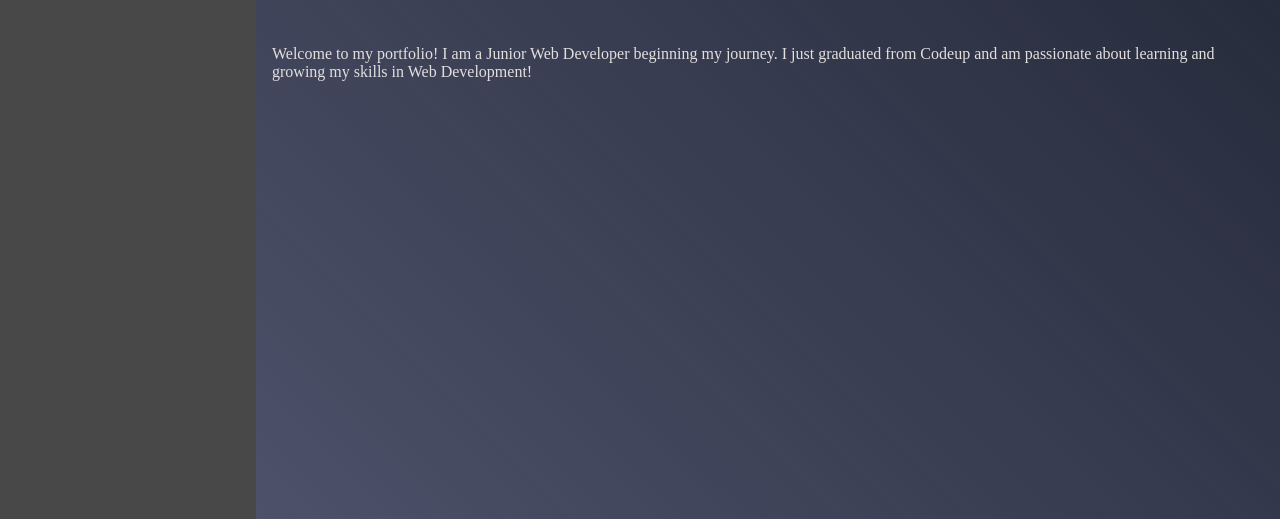
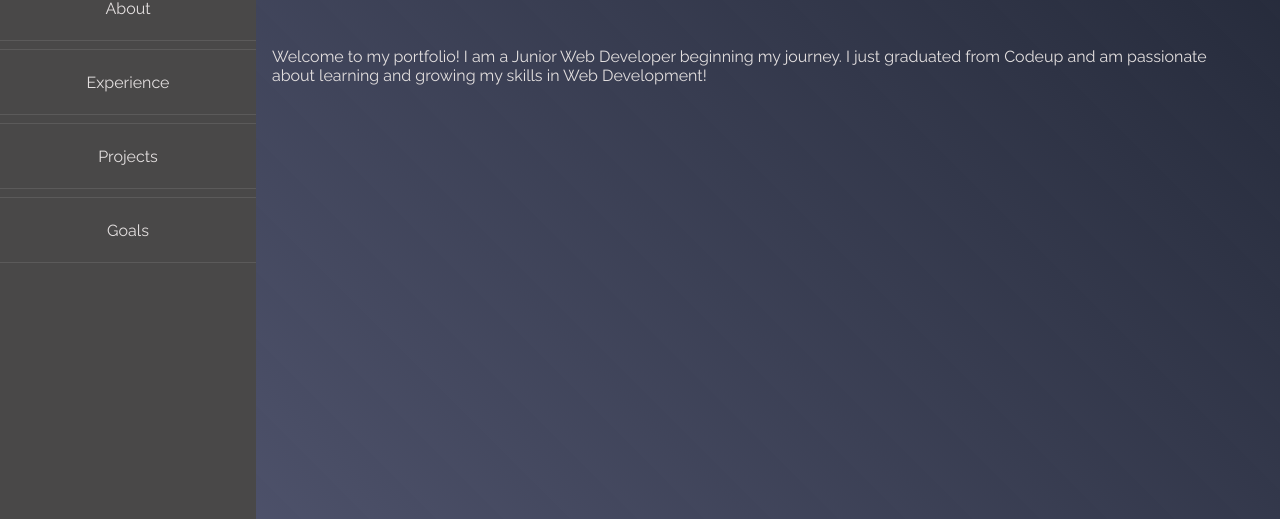
Before and after one commit to thevaliantjosh/thevaliantjosh.github.io, a website: page joshua-sprouse.html in a window 1280 px wide. Shown: the part 281-800 px from the top of the page. Drawn offline with Linux system fonts and the light colour scheme.

Commit message:
Working on sidebar design

```diff
--- a/css/joshua-sprouse.css
+++ b/css/joshua-sprouse.css
@@ -2,7 +2,13 @@
     --profile_background: linear-gradient(45deg, #535771, #010718E0);
     --text_white: #e3dfdf;
     --sidebar_gray: #494848;
+    --sidbar_border_gray: #676565A0
 }
+
+
+/*font-family: 'Raleway', sans-serif;*/
+/*font-family: 'Roboto Serif', serif;*/
+
 .page-wrapper {
     position: fixed;
     top: 0;
@@ -17,6 +23,11 @@
 
 h1, h2, p{
     color: var(--text_white);
+}
+
+p {
+    font-size: 16px;
+    font-family: 'Raleway', sans-serif;
 }
 
 .page-container {
@@ -41,6 +52,12 @@ h1, h2, p{
 
 .title-column {
     font-size: 2rem;
+    font-family: 'Roboto Serif', serif;
+}
+
+.title-column:nth-last-child(even){
+    font-size: 2rem;
+    font-family: 'Roboto Thin', serif;
 }
 
 .about-row {
@@ -52,6 +69,10 @@ h1, h2, p{
 
 .sidebar {
     /*position: fixed;*/
+    display: flex;
+    flex-direction: column;
+    /*align-items: center;*/
+    justify-content: center;
     width: 20vw;
     height: 100vh;
     top: 0;
@@ -60,3 +81,22 @@ h1, h2, p{
     left: 0;
     background-color: var(--sidebar_gray);
 }
+
+.sidebar-row {
+    display: flex;
+    align-items: center;
+    justify-content: center;
+    max-width: 100%;
+    height: 4rem;
+    margin: .25rem 0;
+    border: 1px solid var(--sidbar_border_gray);
+    border-right: none;
+    border-left: none;
+
+}
+
+.sidebar-column a {
+    text-decoration: none;
+    color: var(--text_white);
+    font-family: 'Raleway', sans-serif
+}
--- a/joshua-sprouse.html
+++ b/joshua-sprouse.html
@@ -4,6 +4,10 @@
     <meta charset="UTF-8">
     <meta name="viewport" content="width=device-width, initial-scale=1.0">
     <title>Joshua Sprouse</title>
+    <!--Font Family-->
+    <link rel="preconnect" href="https://fonts.googleapis.com">
+    <link rel="preconnect" href="https://fonts.gstatic.com" crossorigin>
+    <link href="https://fonts.googleapis.com/css2?family=Raleway:wght@400;900&family=Roboto+Serif:ital,opsz,wght@0,8..144,100;0,8..144,400;1,8..144,100;1,8..144,400&display=swap" rel="stylesheet">
     <!--Custom CSS-->
     <link rel="stylesheet" href="css/joshua-sprouse.css">
 </head>
@@ -17,17 +21,22 @@
                 <aside class="sidebar">
                     <div class="sidebar-row">
                         <div class="sidebar-column">
-                            <p>About</p>
+                            <a href="#about" id="about-link-sidebar">About</a>
                         </div>
                     </div>
                     <div class="sidebar-row">
                         <div class="sidebar-column">
-                            <p>Experience</p>
+                           <a href="#" id="experience-link-sidebar">Experience</a>
                         </div>
                     </div>
                     <div class="sidebar-row">
                         <div class="sidebar-column">
-                            <p>Projects</p>
+                            <a href="#" id="projects-link-sidebar">Projects</a>
+                        </div>
+                    </div>
+                    <div class="sidebar-row">
+                        <div class="sidebar-column">
+                            <a href="#" id="goals-link-sidebar">Goals</a>
                         </div>
                     </div>
 
@@ -43,7 +52,7 @@
                             <h2>Web Developer</h2>
                         </div>
                     </div>
-                    <div class="about-row">
+                    <div class="about-row" id="about">
                         <div class="about-column">
                             <p>Welcome to my portfolio! I am a Junior Web Developer beginning my journey. I just graduated from Codeup and am passionate about learning and growing my skills in Web Development!</p>
                         </div>
```
